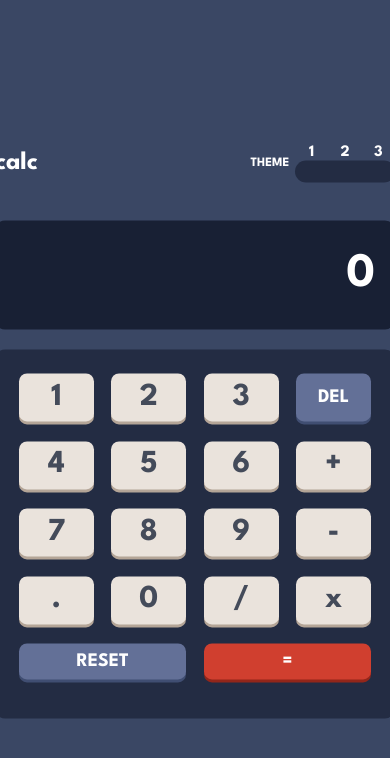
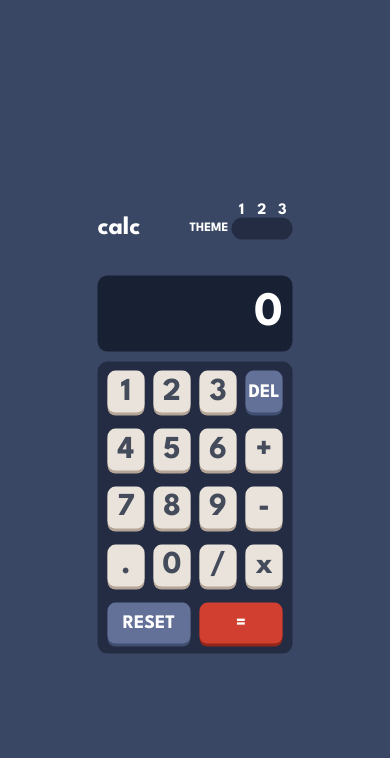
Before and after one commit to rodrfct/calculator-app, a Vue app: page / in a window 390 px wide. Shown: the top 758 px of the page. Built offline with nearby package versions, Linux system fonts and the light colour scheme.

Commit message:
Responsive design finished

```diff
--- a/src/App.vue
+++ b/src/App.vue
@@ -16,14 +16,19 @@ import InputComponent from './components/InputComponent.vue';
 
 <style scoped>
 .wrapper {
-    width: 400px;
-    position: absolute;
-    top: 50%;
-    left: 50%;
-    transform: translate(-50%, -50%);
+  position: absolute;
+  top: 50%;
+  left: 50%;
+  transform: translate(-50%, -50%);
 }
 
 .wrapper > * {
   margin: 5% 0;
 }
+
+@media screen and (width > 600px) {
+  .wrapper {
+    min-width: 40%
+  }
+}
 </style>
--- a/src/assets/main.css
+++ b/src/assets/main.css
@@ -28,6 +28,7 @@
 }
 
 * {
+  box-sizing: border-box;
   font-family: 'League Spartan', sans-serif;
   font-weight: 700;
 }
--- a/src/components/HeaderComponent.vue
+++ b/src/components/HeaderComponent.vue
@@ -35,7 +35,6 @@ span {
     place-self: center;
 
     font-size: .8rem;
-    margin-left: 50%;
 }
 
 form {
--- a/src/components/InputComponent.vue
+++ b/src/components/InputComponent.vue
@@ -30,18 +30,17 @@ import OperatorKey from './calculator-keys/OperatorKey.vue';
     display: grid;
     grid-template-columns: repeat(4, 1fr);
     grid-template-rows: repeat(5, 1fr);
-    column-gap: 5%;
-    row-gap: 8%;
+    /*Setting a percenteage for the row-gap causes overflow, but a fixed size doesn't,
+    I took a long time to realize. The reason I don't know but column-gap seems fine */
+    gap: 1em 5%;
 
-    /*Added more bottom padding to prevent overflow
-    a bit of a hack tbh */
-    padding: 6% 6% 26% 6%;
+    padding: 5%;
     border-radius: 10px;
     background-color: var(--toggle-and-keypad-background);
 }
 
 .calculator-key {
-    padding: 0.6rem 1.2rem;
+    padding: .2em 0;
     background-color: var(--light-grayish-orange);
     box-shadow: 0 3px var(--grayish-orange);
     border: none;
```
